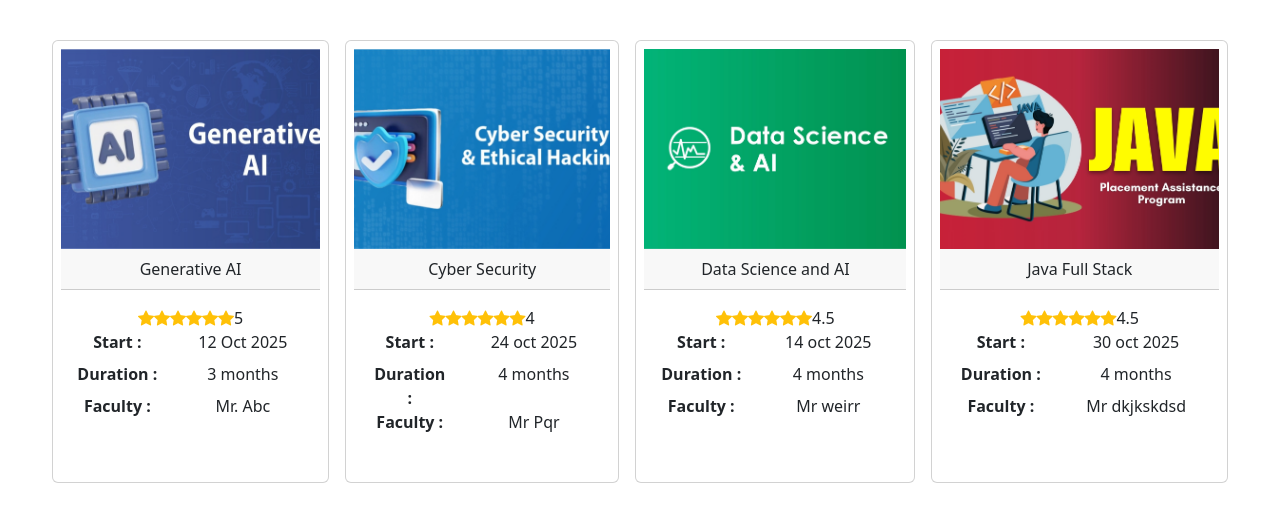
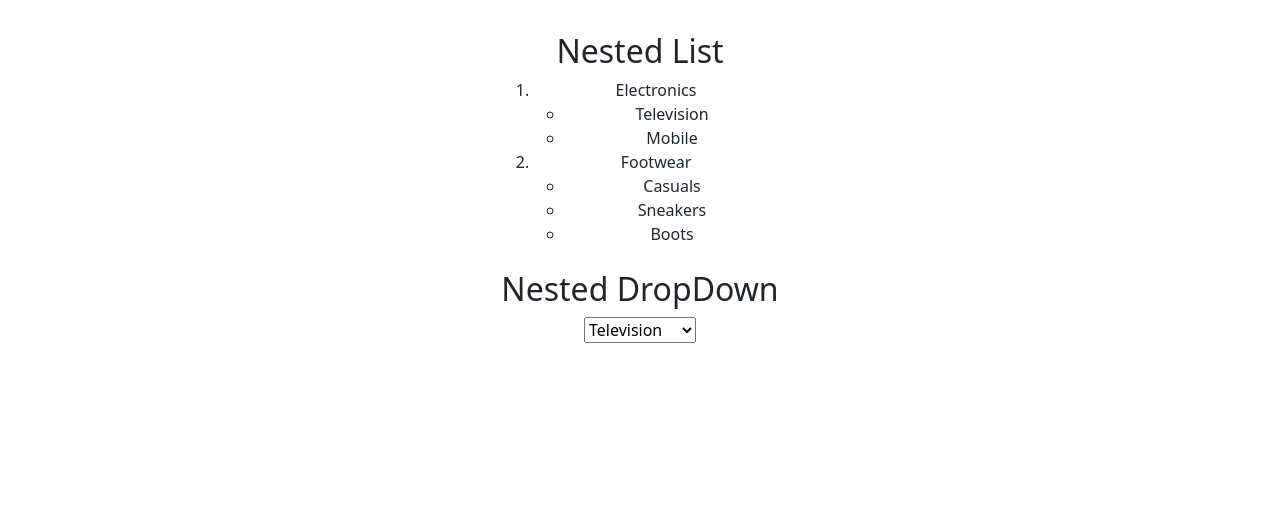
Before and after one commit to Manish10022001/React-Concepts, a React (Vite) app in the folder react_concepts/: page / in a window 1280 px wide. Shown: the top 522 px of the page. Built offline with nearby package versions, Linux system fonts and the light colour scheme.

Commit message:
nested demo using map method

```diff
--- /dev/null
+++ b/react_concepts/src/components/nested-demo/nested-demo.jsx
@@ -0,0 +1,38 @@
+
+import { useState } from "react";
+export default function NestedDemo() {
+  const [data] = useState([
+    { Category: "Electronics", Products: ["Television", "Mobile"] },
+    { Category: "Footwear", Products: ["Casuals", "Sneakers", "Boots"] },
+  ]);
+
+  return (
+    <div className="container-fluid">
+      <h2>Nested List</h2>
+
+      <ol>
+        {data.map((item) => (
+          <li key={item}>
+            {item.Category}
+            <ul>
+              {item.Products.map((product) => (
+                <li key={product}>{product}</li>
+              ))}
+            </ul>
+          </li>
+        ))}
+      </ol>
+
+      <h2 className="mt-4">Nested DropDown</h2>
+      <select>
+        {data.map((item) => (
+          <optgroup key={item} label={item.Category}>
+            {item.Products.map((product) => (
+              <option key={product}>{product}</option>
+            ))}
+          </optgroup>
+        ))}
+      </select>
+    </div>
+  );
+}
--- a/react_concepts/src/main.jsx
+++ b/react_concepts/src/main.jsx
@@ -6,7 +6,8 @@ import LoginComponent from "./components/login/login.component.jsx";
 import DataBindingWithArrays from "./components/data-binding/data-binding-5.jsx";
 import AjaxWithjQuery from "./components/ajax/ajax-3.jsx";
 import AxiosOne from "./components/axios/axios-1.jsx";
-import Courses from "./components/axios/courses.jsx"
+import Courses from "./components/axios/courses.jsx";
+import NestedDemo from "./components/nested-demo/nested-demo.jsx";
 import "../node_modules/bootstrap/dist/css/bootstrap.css";
 import "../node_modules/bootstrap-icons/font/bootstrap-icons.css";
 import "bootstrap";
@@ -17,7 +18,8 @@ createRoot(document.getElementById("root")).render(
     {/* <LoginComponent /> */}
     {/* <DataBindingWithArrays /> */}
     {/* <AjaxWithjQuery /> */}
-    <Courses />
     {/* <AxiosOne /> */}
+    {/* <Courses /> */}
+    <NestedDemo />
   </StrictMode>
 );
```
